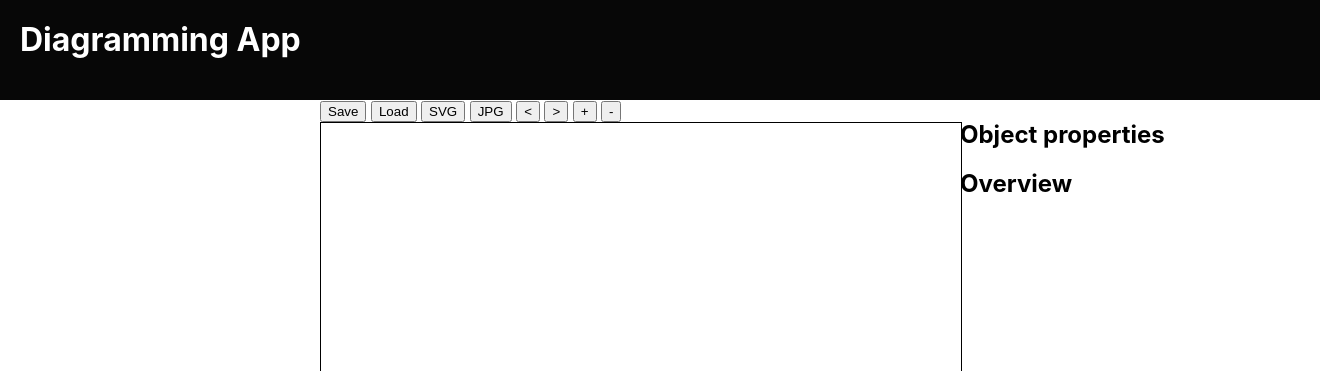
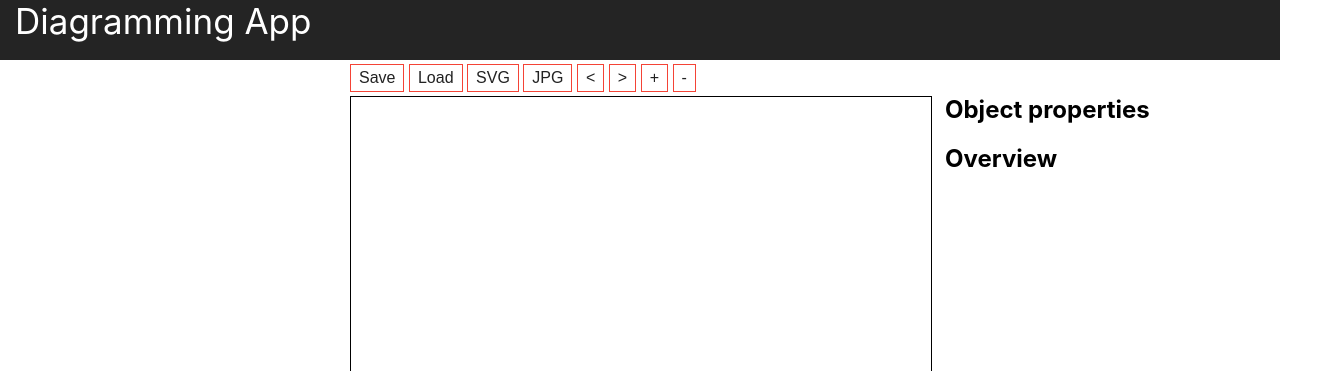
Before and after one commit to allwd/gojs, a website built with webpack: page index.html in a window 1280 px wide. Shown: the top 371 px of the page, 1320 px wide, since content can reach past the window. Built offline with nearby package versions, Linux system fonts and the light colour scheme; what gojs would draw is missing.

Commit message:
adjustments

```diff
--- a/index.html
+++ b/index.html
@@ -9,7 +9,9 @@
 
 <body>
     <div class="header">
-        <h1>Diagramming App</h1>
+        <div class="title">
+            Diagramming App
+        </div>
     </div>
     <div class="wrapper">
         <div class="workspace">
@@ -61,7 +63,6 @@
                 <div id="overview"></div>
             </div>
         </div>
-        <input type="hidden" style="display: none" id="savedModel" />
     </div>
     <script async src="dist/app.bundle.js"></script>
 </body>
--- a/src/app.css
+++ b/src/app.css
@@ -10,14 +10,14 @@ body {
 
 .header {
     color: white;
-    padding: 20px;
-    background: rgb(7, 7, 7);
+    background: rgb(36, 36, 36);
     width: 100%;
     height: var(--header-height);
 }
 
-.header h1 {
-    margin: 0;
+.title {
+    font-size: 35px;
+    padding: 0 15px;
 }
 
 .wrapper {
@@ -38,6 +38,7 @@ body {
 
 .sidebar {
     width: 320px;
+    padding: 15px;
 }
 
 #preview {
@@ -55,3 +56,23 @@ body {
     width: 100%;
     height: 150px;
 }
+
+button {
+    border: none;
+    padding: 4px 8px;
+    text-align: center;
+    text-decoration: none;
+    display: inline-block;
+    font-size: 16px;
+    margin: 4px 0;
+    transition-duration: 0.2s;
+    cursor: pointer;
+    background-color: white;
+    color: rgb(34, 34, 34);
+    border: 1px solid #f44336;
+}
+
+button:hover {
+    background-color: #f44336;
+    color: white;
+}
--- a/src/config.js
+++ b/src/config.js
@@ -3,10 +3,10 @@ import go from 'gojs';
 const sizeToString = (w, h) => go.Size.stringify(new go.Size(w, h));
 
 const palette = [
-    { figure: 'RoundedRectangle', name: 'Green', size: "150 75" },
-    { figure: 'Square', name: 'Blue', size: "90 90" },
-    { figure: 'TriangleUp', name: 'Red', size: "150 75" },
-    { figure: 'Group', category: 'Group', name: '', isGroup: true }
+    { figure: 'RoundedRectangle', name: 'Green', size: "120 70" },
+    { figure: 'Square', name: 'Blue', size: "120 120" },
+    { figure: 'TriangleUp', name: 'Red', size: "120 75" },
+    { figure: 'Group', category: 'Group', name: '', size: "120 120", isGroup: true }
 ];
 
 const sample = [
--- a/src/palette.js
+++ b/src/palette.js
@@ -8,7 +8,7 @@ export default function initPalette() {
         {
             nodeTemplate: state.diagram.nodeTemplate,
             groupTemplate: state.diagram.groupTemplate,
-            layout: make(go.GridLayout, { wrappingColumn: 1 }),
+            layout: make(go.GridLayout, { wrappingColumn: 1, alignment: go.GridLayout.Location }),
             model: new go.GraphLinksModel(config.palette)
         }
     )
--- a/src/templates.js
+++ b/src/templates.js
@@ -33,7 +33,6 @@ function makePort(portId, alignment, spot, fromLinkable, toLinkable) {
 
 const nodeTemplate = make(go.Node, 'Auto',
     {
-        locationSpot: go.Spot.Center,
         resizable: true,
         resizeObjectName: 'test'
     },
@@ -105,7 +104,6 @@ const groupTemplate = make(go.Group, 'Auto',
     {
         resizable: true,
         ungroupable: true,
-        // locationObjectName: 'group',
         resizeObjectName: 'group',
         computesBoundsAfterDrag: true,
         mouseDragEnter: (e, group, _) => actions.highlightGroup(e, group, true),
@@ -113,7 +111,6 @@ const groupTemplate = make(go.Group, 'Auto',
         mouseDrop: (e, node) => actions.finishDrop(e, node),
     },
     new go.Binding('location', 'loc', go.Point.parse).makeTwoWay(go.Point.stringify),
-    new go.Binding('position', 'position').makeTwoWay(),
     new go.Binding('background', 'isHighlighted', isHighlighted => isHighlighted ? 'rgba(255,0,0,0.2)' : 'transparent').ofObject(),
     make(go.Panel, 'Auto',
         make(go.Shape, 'Rectangle',
```
